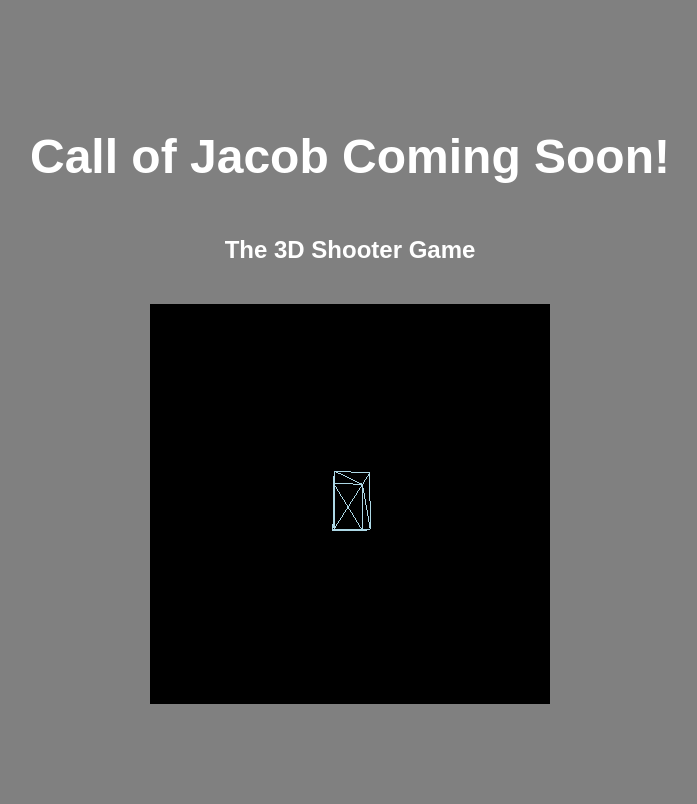
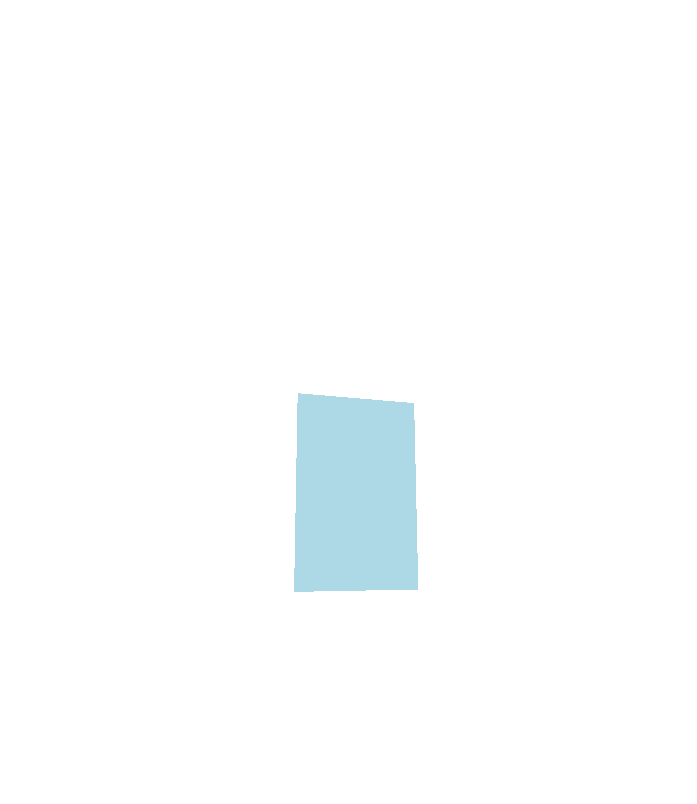
Before and after one commit to Call-of-Jacob/Call-of-Jacob.github.io, a plain HTML site: page index.html in a window 1280 px wide. Shown: the whole page, without its empty margins (290-987 px from the left). Drawn offline with nearby package versions, Linux system fonts and the light colour scheme.

Commit message:
Update index.html

```diff
--- a/index.html
+++ b/index.html
@@ -12,7 +12,7 @@
             align-items: center;
             justify-content: center;
             height: 100vh;
-            background-color: gray;
+            background-color: transparent;
             color: white;
             font-family: Arial, sans-serif;
         }
@@ -23,8 +23,8 @@
             font-size: 24px;
         }
         #canvas {
-            width: 400px;
-            height: 400px;
+            width: 600px; /* Increased width */
+            height: 600px; /* Increased height */
             margin-top: 20px;
         }
     </style>
@@ -38,12 +38,12 @@
     <script>
         const scene = new THREE.Scene();
         const camera = new THREE.PerspectiveCamera(75, window.innerWidth / window.innerHeight, 0.1, 1000);
-        const renderer = new THREE.WebGLRenderer();
-        renderer.setSize(400, 400);
+        const renderer = new THREE.WebGLRenderer({ alpha: true }); // Set alpha to true for transparent background
+        renderer.setSize(600, 600); // Increased size
         document.getElementById('canvas').appendChild(renderer.domElement);
 
-        const geometry = new THREE.BoxGeometry();
-        const material = new THREE.MeshBasicMaterial({ color: 0xADD8E6, wireframe: true });
+        const geometry = new THREE.BoxGeometry(2, 2, 2); // Increased size of the cube
+        const material = new THREE.MeshBasicMaterial({ color: 0xADD8E6 }); // Solid color material
         const cube = new THREE.Mesh(geometry, material);
         scene.add(cube);
 
```
